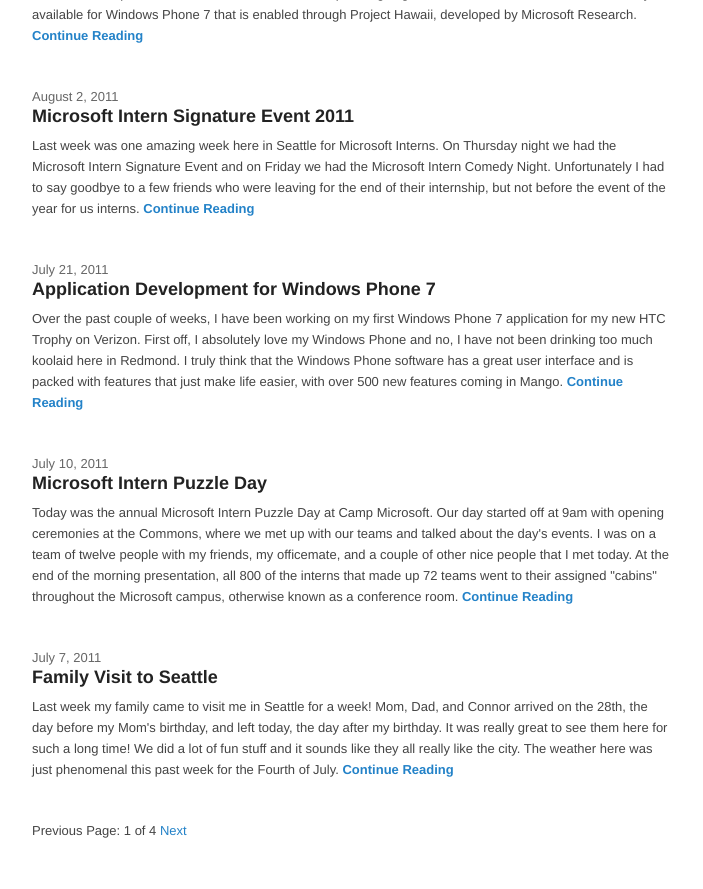
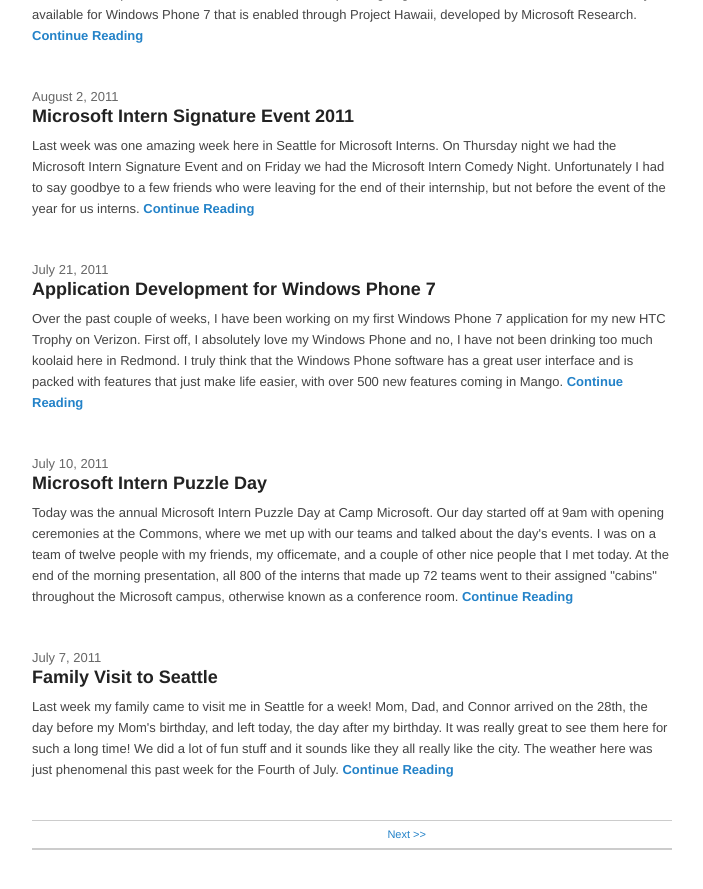
Before and after one commit to mbmccormick/mbmccormick.github.io, a Jekyll site: the page built from index.html, in a window 1280 px wide and 900 px high, scrolled down 1228 px. Shown: the top 889 px of the window, without its empty margins (278-981 px from the left). Built offline with Jekyll 4.4.1, drawn with Linux system fonts in a browser that asks for light colours; Markdown is read by kramdown in place of the engine named in the settings; the list of posts is cut into pages by our own code.

Commit message:
Edited index.html via GitHub

```diff
--- a/index.html
+++ b/index.html
@@ -22,15 +22,18 @@
 {% endfor %}
 
 <div class="pagination">
-  {% if paginator.previous_page %}
-    <a href="/page{{paginator.previous_page}}" class="previous">Previous</a>
-  {% else %}
-    <span class="previous">Previous</span>
-  {% endif %}
-  <span class="page_number ">Page: {{paginator.page}} of {{paginator.total_pages}}</span>
-  {% if paginator.next_page %}
-    <a href="/page{{paginator.next_page}}" class="next ">Next</a>
-  {% else %}
-    <span class="next ">Next</span>
-  {% endif %}
+  <table cellpadding="0" cellspacing="0">
+    <tr>
+      <td>
+        {% if paginator.previous_page %}
+          <a href="/page{{paginator.previous_page}}" class="previous">&lt;&lt; Previous</a>
+        {% endif %}
+      </td>
+      <td align="right">
+        {% if paginator.next_page %}
+          <a href="/page{{paginator.next_page}}" class="next ">Next &gt;&gt;</a>
+        {% endif %}
+      </td>
+    </tr>
+  </table>
 </div>
```
